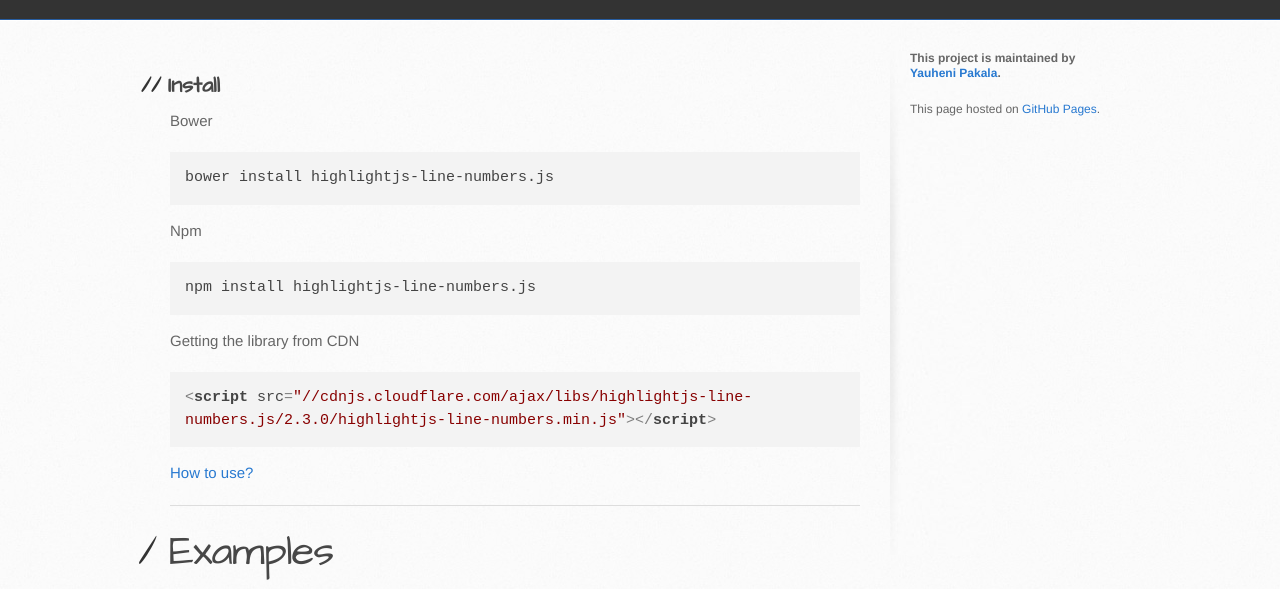
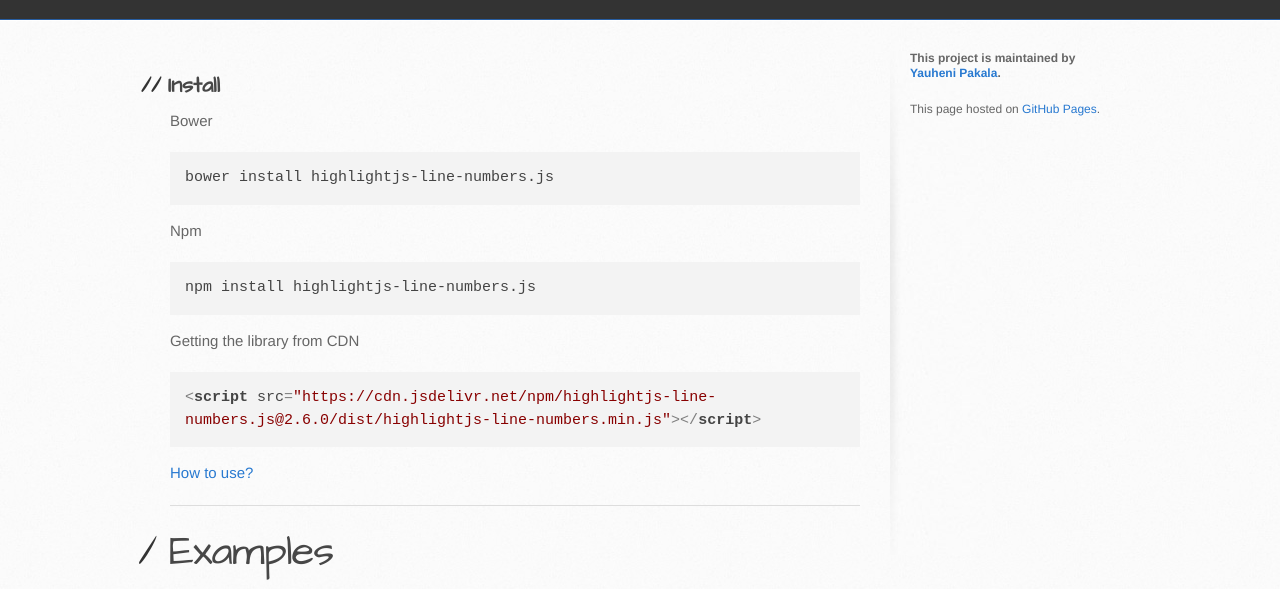
Before and after one commit to wcoder/highlightjs-line-numbers.js, a plain HTML site: page index.html in a window 1280 px wide. Shown: the part 211-800 px from the top of the page. Drawn offline with nearby package versions, Linux system fonts and the light colour scheme; a script that the page names is missing.

Commit message:
Update to v2.6.0

```diff
--- a/index.html
+++ b/index.html
@@ -26,7 +26,7 @@
 
 	<link rel="stylesheet" type="text/css" href="//cdnjs.cloudflare.com/ajax/libs/highlight.js/8.6/styles/default.min.css">
 	<script src="//cdnjs.cloudflare.com/ajax/libs/highlight.js/8.6/highlight.min.js"></script>
-	<script src="//cdnjs.cloudflare.com/ajax/libs/highlightjs-line-numbers.js/2.3.0/highlightjs-line-numbers.min.js"></script>
+	<script src="//https://cdn.jsdelivr.net/npm/highlightjs-line-numbers.js@2.6.0/dist/highlightjs-line-numbers.min.js"></script>
 	<script>
 		hljs.initHighlightingOnLoad();
 		hljs.initLineNumbersOnLoad();
@@ -80,7 +80,7 @@
 <pre><code class="bash">npm install highlightjs-line-numbers.js</code></pre>
 
 <p>Getting the library from CDN</p>
-<pre><code>&lt;script src=&quot;//cdnjs.cloudflare.com/ajax/libs/highlightjs-line-numbers.js/2.3.0/highlightjs-line-numbers.min.js&quot;&gt;&lt;/script&gt;</code></pre>
+<pre><code>&lt;script src=&quot;https://cdn.jsdelivr.net/npm/highlightjs-line-numbers.js@2.6.0/dist/highlightjs-line-numbers.min.js&quot;&gt;&lt;/script&gt;</code></pre>
 
 <p><a href="https://github.com/wcoder/highlightjs-line-numbers.js#usage">How to use?</a></p>
 
```
